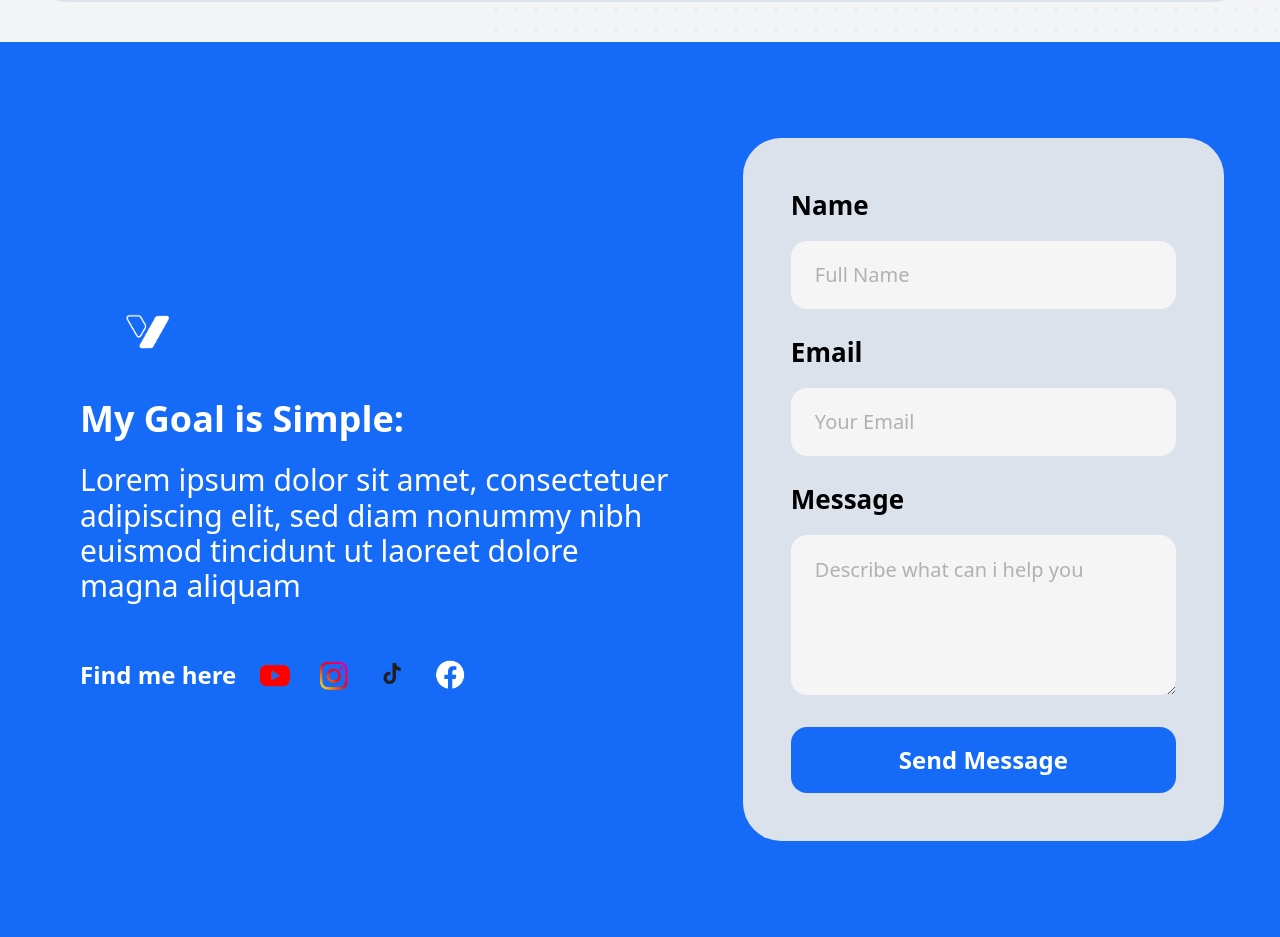
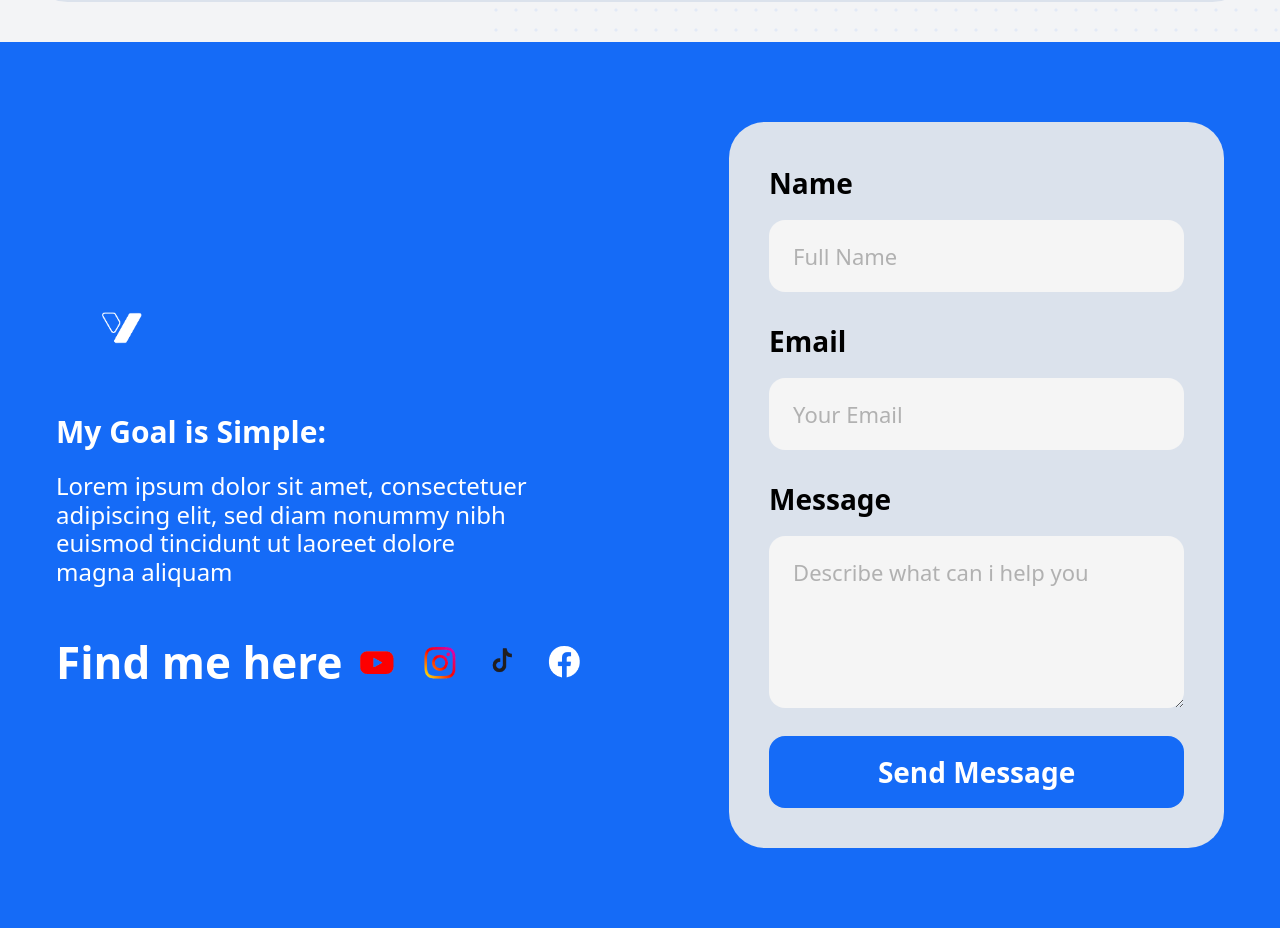
Before and after one commit to IshakAbdiazizHussen/Eng.yusuf-vision, a Next.js app: page /tech-blog in a window 1280 px wide. Shown: the part 3560-4497 px from the top of the page. Built offline with nearby package versions, Linux system fonts and the light colour scheme.

Commit message:
re-arrange the icons only now

```diff
--- a/src/app/tech-blog/page.tsx
+++ b/src/app/tech-blog/page.tsx
@@ -192,22 +192,22 @@ export default function TechBlogPage() {
 
       {newsletterSection}
 
-      <section className="relative left-1/2 right-1/2 mt-10 ml-[-50vw] mr-[-50vw] w-screen bg-[#156bf7] px-8 py-16 md:px-14 md:py-24">
-        <div className="mx-auto grid w-full max-w-[1520px] gap-14 xl:grid-cols-[1.18fr_0.9fr] xl:items-center">
-          <div className="max-w-[720px] xl:pl-6">
+      <section className="relative left-1/2 right-1/2 mt-10 ml-[-50vw] mr-[-50vw] w-screen bg-[#156bf7] px-8 py-14 md:px-14 md:py-20">
+        <div className="mx-auto grid w-full max-w-[1520px] gap-12 xl:grid-cols-[1.2fr_0.95fr] xl:items-center">
+          <div className="max-w-[760px]">
             <Image
               src="/Eng Yuyu Logo-21.png"
               alt="Eng Yuyu Logo"
               width={124}
               height={89}
-              className="h-[78px] w-[104px] object-contain md:h-[104px] md:w-[136px]"
+              className="h-[76px] w-[104px] object-contain md:h-[96px] md:w-[132px]"
             />
 
-            <h2 className="mt-3 text-4xl font-bold leading-[1.05] text-white md:mt-4 ">
+            <h2 className="mt-10 text-3xl font-bold leading-[1.05] text-white ">
               My Goal is Simple:
             </h2>
 
-            <p className="mt-6 max-w-[680px] text-3xl font-light leading-[1.18] text-white ">
+            <p className="mt-6 max-w-[720px] text-2xl font-light leading-[1.2] text-white ">
               Lorem ipsum dolor sit amet, consectetuer
               <br />
               adipiscing elit, sed diam nonummy nibh
@@ -217,8 +217,8 @@ export default function TechBlogPage() {
               magna aliquam
             </p>
 
-            <div className="mt-10 flex flex-wrap items-center gap-2 md:mt-12 md:gap-3">
-              <span className="mr-1 text-2xl font-bold leading-none text-white ">
+            <div className="mt-10 flex flex-wrap items-center gap-1 md:mt-12 md:gap-2">
+              <span className="text-[28px] font-bold leading-none text-white md:text-[44px]">
                 Find me here
               </span>
 
@@ -226,14 +226,14 @@ export default function TechBlogPage() {
                 href="https://www.youtube.com/@engyuyu"
                 target="_blank"
                 rel="noreferrer"
-                className="inline-flex h-[42px] w-[42px] items-center justify-center transition-opacity hover:opacity-90 md:h-[46px] md:w-[46px]"
+                className="inline-flex h-[42px] w-[42px] items-center justify-center transition-opacity hover:opacity-90 md:h-[54px] md:w-[54px]"
               >
                 <Image
                   src="/youtubeRemoving.png"
                   alt="YouTube"
                   width={32}
                   height={32}
-                  className="h-[32px] w-[32px] object-contain md:h-[36px] md:w-[36px]"
+                  className="h-[32px] w-[32px] object-contain md:h-[40px] md:w-[40px]"
                 />
               </a>
 
@@ -241,14 +241,14 @@ export default function TechBlogPage() {
                 href="https://www.instagram.com/eng_yuyu?igsh=ZndnZXJuY252N2Jl"
                 target="_blank"
                 rel="noreferrer"
-                className="inline-flex h-[42px] w-[42px] items-center justify-center transition-opacity hover:opacity-90 md:h-[46px] md:w-[46px]"
+                className="inline-flex h-[42px] w-[42px] items-center justify-center transition-opacity hover:opacity-90 md:h-[54px] md:w-[54px]"
               >
                 <Image
                   src="/Instgram.png"
                   alt="Instagram"
                   width={32}
                   height={32}
-                  className="h-[32px] w-[32px] object-contain md:h-[36px] md:w-[36px]"
+                  className="h-[32px] w-[32px] object-contain md:h-[40px] md:w-[40px]"
                 />
               </a>
 
@@ -256,14 +256,14 @@ export default function TechBlogPage() {
                 href="https://www.tiktok.com/@eng_yuyu"
                 target="_blank"
                 rel="noreferrer"
-                className="inline-flex h-[42px] w-[42px] items-center justify-center transition-opacity hover:opacity-90 md:h-[46px] md:w-[46px]"
+                className="inline-flex h-[42px] w-[42px] items-center justify-center transition-opacity hover:opacity-90 md:h-[54px] md:w-[54px]"
               >
                 <Image
                   src="/Tiktok.png"
                   alt="TikTok"
                   width={32}
                   height={32}
-                  className="h-[32px] w-[32px] object-contain md:h-[36px] md:w-[36px]"
+                  className="h-[32px] w-[32px] object-contain md:h-[40px] md:w-[40px]"
                 />
               </a>
 
@@ -271,52 +271,52 @@ export default function TechBlogPage() {
                 href="https://www.facebook.com/share/189a6Qbxfk/?mibextid=wwXIfr"
                 target="_blank"
                 rel="noreferrer"
-                className="inline-flex h-[42px] w-[42px] items-center justify-center transition-opacity hover:opacity-90 md:h-[46px] md:w-[46px]"
+                className="inline-flex h-[42px] w-[42px] items-center justify-center transition-opacity hover:opacity-90 md:h-[54px] md:w-[54px]"
               >
                 <Image
                   src="/Facebook.png"
                   alt="Facebook"
                   width={32}
                   height={32}
-                  className="h-[32px] w-[32px] object-contain md:h-[36px] md:w-[36px]"
+                  className="h-[32px] w-[32px] object-contain md:h-[40px] md:w-[40px]"
                   style={{ filter: "brightness(0) invert(1)" }}
                 />
               </a>
             </div>
           </div>
 
-          <div className="mx-auto w-full max-w-[540px] rounded-[38px] bg-[#dbe2ec] px-8 py-9 md:px-12 md:py-12">
+          <div className="mx-auto w-full max-w-[500px] rounded-[36px] bg-[#dbe2ec] px-8 py-9 md:px-10 md:py-10">
             <form className="flex flex-col">
-              <label className="text-[22px] font-bold text-black md:text-[26px]">
+              <label className="text-[22px] font-bold text-black md:text-[28px]">
                 Name
               </label>
               <input
                 type="text"
                 placeholder="Full Name"
-                className="mt-4 h-[62px] rounded-[16px] bg-[#f5f5f5] px-6 text-[20px] text-black outline-none placeholder:text-[#b1b1b1] md:h-[68px] md:text-[20px]"
+                className="mt-4 h-[62px] rounded-[16px] bg-[#f5f5f5] px-6 text-[20px] text-black outline-none placeholder:text-[#b1b1b1] md:h-[72px] md:text-[22px]"
               />
 
-              <label className="mt-6 text-[22px] font-bold text-black md:text-[26px]">
+              <label className="mt-7 text-[22px] font-bold text-black md:text-[28px]">
                 Email
               </label>
               <input
                 type="email"
                 placeholder="Your Email"
-                className="mt-4 h-[62px] rounded-[16px] bg-[#f5f5f5] px-6 text-[20px] text-black outline-none placeholder:text-[#b1b1b1] md:h-[68px] md:text-[20px]"
+                className="mt-4 h-[62px] rounded-[16px] bg-[#f5f5f5] px-6 text-[20px] text-black outline-none placeholder:text-[#b1b1b1] md:h-[72px] md:text-[22px]"
               />
 
-              <label className="mt-6 text-[22px] font-bold text-black md:text-[26px]">
+              <label className="mt-7 text-[22px] font-bold text-black md:text-[28px]">
                 Message
               </label>
               <textarea
                 placeholder="Describe what can i help you"
                 rows={4}
-                className="mt-4 min-h-[124px] rounded-[16px] bg-[#f5f5f5] px-6 py-5 text-[20px] text-black outline-none placeholder:text-[#b1b1b1] md:min-h-[132px] md:text-[20px]"
+                className="mt-4 min-h-[124px] rounded-[16px] bg-[#f5f5f5] px-6 py-5 text-[20px] text-black outline-none placeholder:text-[#b1b1b1] md:min-h-[146px] md:text-[22px]"
               />
 
               <button
                 type="submit"
-                className="mt-8 inline-flex h-[58px] items-center justify-center rounded-[16px] bg-[#156bf7] text-[22px] font-bold leading-none text-white transition-opacity hover:opacity-90 md:h-[66px] md:text-[24px]"
+                className="mt-7 inline-flex h-[58px] items-center justify-center rounded-[16px] bg-[#156bf7] text-[22px] font-bold leading-none text-white transition-opacity hover:opacity-90 md:h-[72px] md:text-[28px]"
               >
                 Send Message
               </button>
```
